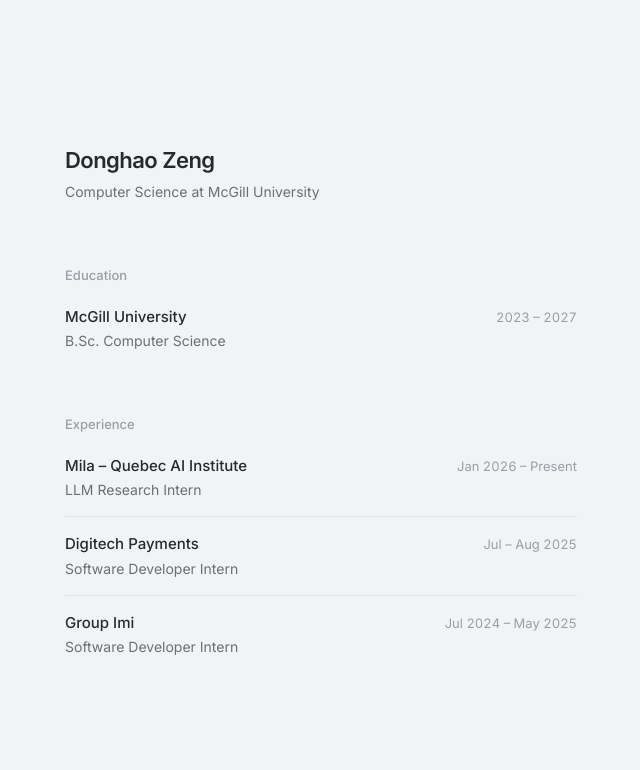
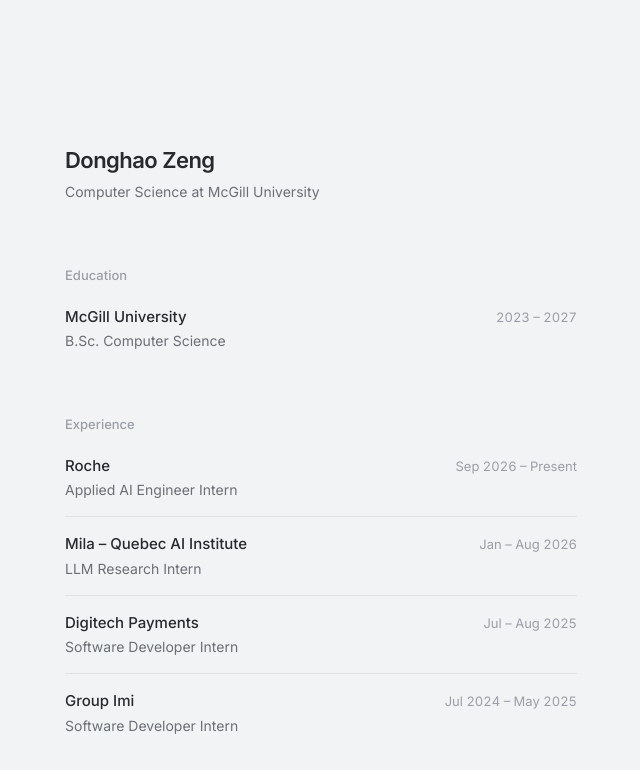
Before and after one commit to saintsauceee/saintsauceee.github.io, a Next.js app in the folder portfolio/: page / in a window 1280 px wide. Shown: the top 770 px of the page, without its empty margins (319-959 px from the left). Built offline with nearby package versions, Linux system fonts and the light colour scheme.

Commit message:
add Roche applied AI engineer internship
Co-Authored-By: Claude Fable 5.1 <noreply@anthropic.com>

```diff
--- a/portfolio/src/data.ts
+++ b/portfolio/src/data.ts
@@ -8,9 +8,14 @@ export const EDUCATION: Education[] = [
 
 export const EXPERIENCES: Experience[] = [
     {
+        company: "Roche",
+        role: "Applied AI Engineer Intern",
+        period: "Sep 2026 – Present",
+    },
+    {
         company: "Mila – Quebec AI Institute",
         role: "LLM Research Intern",
-        period: "Jan 2026 – Present",
+        period: "Jan – Aug 2026",
     },
     {
         company: "Digitech Payments",
```
